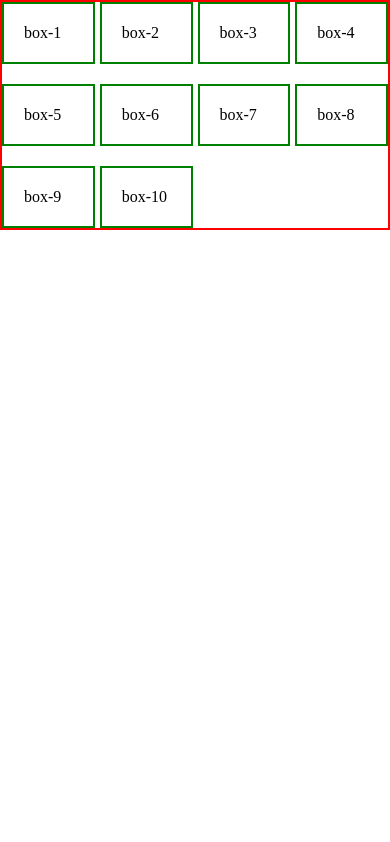
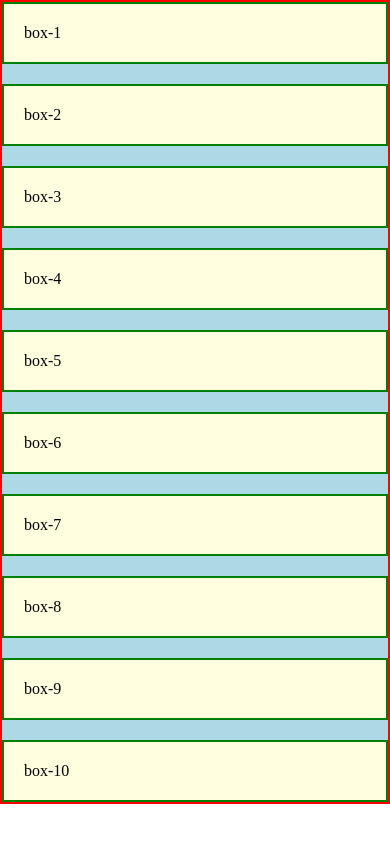
Before and after one commit to jahnvi-katiyar/css-grid, a plain HTML site: page index.html in a window 390 px wide. Drawn offline with Linux system fonts and the light colour scheme.

Commit message:
added media query
responsive design

```diff
--- a/style.css
+++ b/style.css
@@ -15,3 +15,22 @@
     border: 2px solid green;
     padding: 20px;
 }
+@media only screen and (max-width: 768px){
+    .container{
+        grid-template-columns: repeat(2, 1fr);
+        background-color: lightgreen;
+    }
+    .box{
+        background-color: lightpink;
+    }
+}
+@media only screen and (max-width: 480px){
+    .container{
+        grid-template-columns: repeat(1, 1fr);
+        background-color: lightblue;
+    }
+    .box{
+        background-color: lightyellow;
+
+}
+}
```
